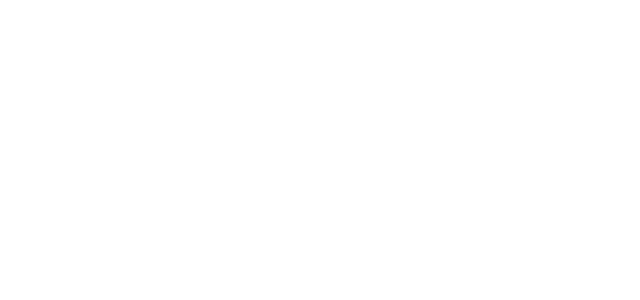
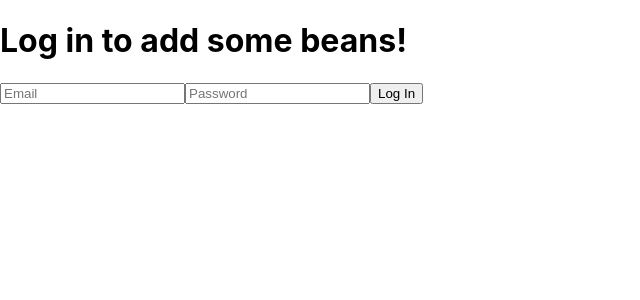
Before and after one commit to kchu187/krista-chung-capstone, a React (Create React App) app in the folder client/: page /signin in a window 1280 px wide. Before the commit this address had no page. Shown: the top 300 px of the page, without its empty margins (0-640 px from the left). Built offline with nearby package versions, Linux system fonts and the light colour scheme.

Commit message:
create sign-in page component

```diff
--- a/client/public/index.html
+++ b/client/public/index.html
@@ -1,43 +1,23 @@
 <!DOCTYPE html>
 <html lang="en">
+
 <head>
   <meta charset="utf-8" />
-    <link rel="icon" href="%PUBLIC_URL%/favicon.ico" />
+  <link rel="icon" href="%PUBLIC_URL%/favicon-16x16.png" />
   <meta name="viewport" content="width=device-width, initial-scale=1" />
   <meta name="theme-color" content="#000000" />
-    <meta
-      name="description"
-      content="Web site created using create-react-app"
-    />
-    <link rel="apple-touch-icon" href="%PUBLIC_URL%/logo192.png" />
-    <!--
-      manifest.json provides metadata used when your web app is installed on a
-      user's mobile device or desktop. See https://developers.google.com/web/fundamentals/web-app-manifest/
-    -->
-    <link rel="manifest" href="%PUBLIC_URL%/manifest.json" />
-    <!--
-      Notice the use of %PUBLIC_URL% in the tags above.
-      It will be replaced with the URL of the `public` folder during the build.
-      Only files inside the `public` folder can be referenced from the HTML.
+  <meta name="description" content="Web site created using create-react-app" />
+  <link rel="apple-touch-icon" href="%PUBLIC_URL%/favicon-16x16.png" />
 
-      Unlike "/favicon.ico" or "favicon.ico", "%PUBLIC_URL%/favicon.ico" will
-      work correctly both with client-side routing and a non-root public URL.
-      Learn how to configure a non-root public URL by running `npm run build`.
-    -->
-    <title>React App</title>
+  <link rel=" manifest" href="%PUBLIC_URL%/manifest.json" />
+
+  <title>WhereBean</title>
 </head>
+
 <body>
   <noscript>You need to enable JavaScript to run this app.</noscript>
   <div id="root"></div>
-    <!--
-      This HTML file is a template.
-      If you open it directly in the browser, you will see an empty page.
 
-      You can add webfonts, meta tags, or analytics to this file.
-      The build step will place the bundled scripts into the <body> tag.
+</body>
 
-      To begin the development, run `npm start` or `yarn start`.
-      To create a production bundle, use `npm run build` or `yarn build`.
-    -->
-  </body>
 </html>
--- a/client/src/App.js
+++ b/client/src/App.js
@@ -1,11 +1,14 @@
 import "./App.css";
 import { BrowserRouter, Routes, Route } from "react-router-dom";
 import HomePage from "./Pages/HomePage/HomePage";
+import SignInPage from "./Pages/SignInPage/SigninPage";
+
 function App() {
   return (
     <BrowserRouter>
       <Routes>
-        <Route path="/" element={<HomePage />} />{" "}
+        <Route path="/" element={<HomePage />} />
+        <Route path="/signin" element={<SignInPage />} />
       </Routes>
     </BrowserRouter>
   );
--- /dev/null
+++ b/client/src/Pages/SignInPage/SigninPage.js
@@ -0,0 +1,16 @@
+import axios from "axios";
+
+const SigninPage = () => {
+  return (
+    <>
+      <form>
+        <h1> Log in to add some beans! </h1>
+        <input name="email" type="text" placeholder="Email" />
+        <input name="password" type="password" placeholder="Password" />
+        <button>Log In</button>
+      </form>
+    </>
+  );
+};
+
+export default SigninPage;
```
Also changed, not shown: client/public/favicon-16x16.png (added), client/src/components/BeanInfoBox/BeanInfoBox.js (line endings or trailing spaces), 1 other file (tests, documents, lock files or other folders). Lines whose indentation alone changed are shown as unchanged.
